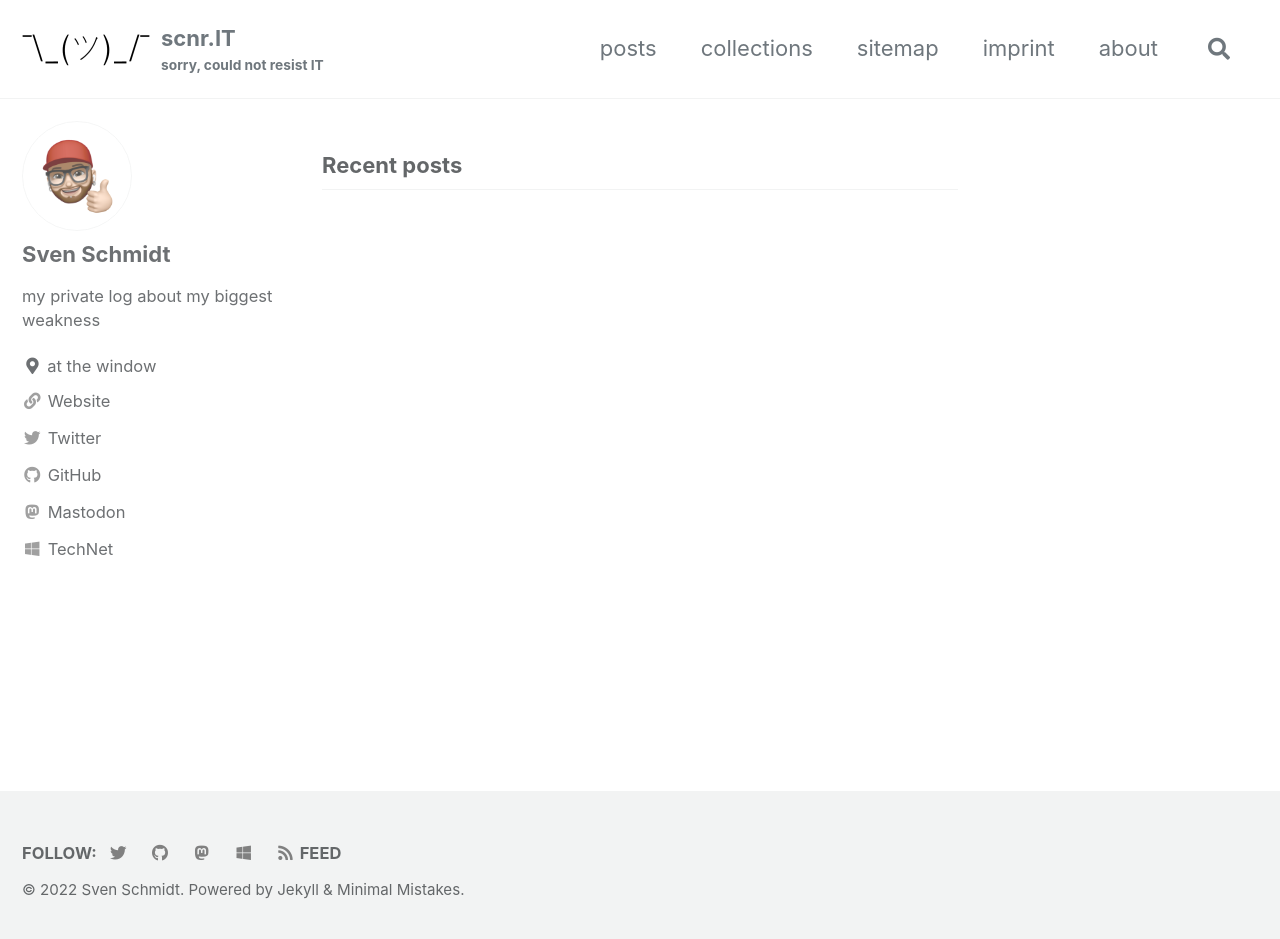
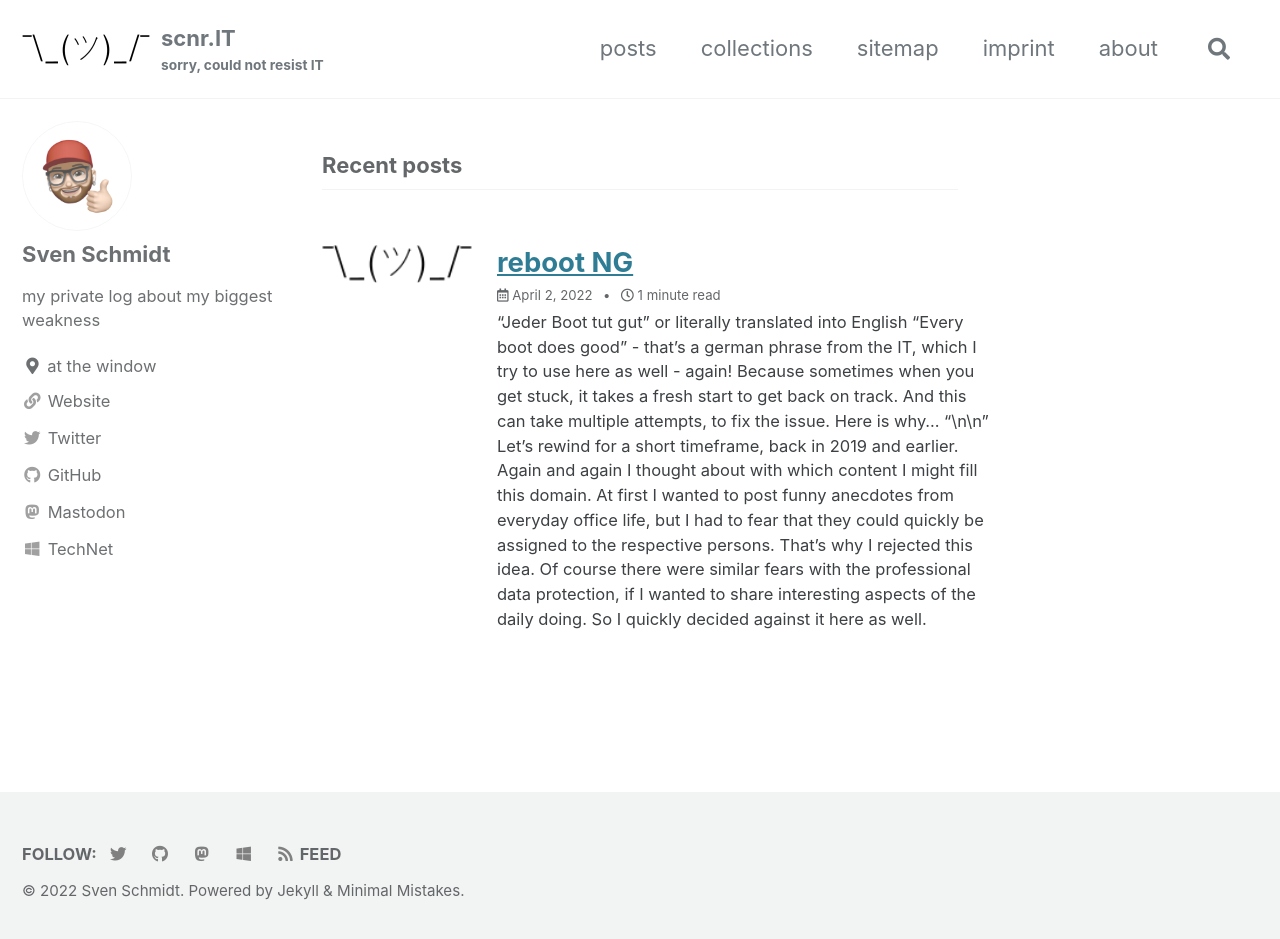
Before and after one commit to SvenCSchmidt/svencschmidt.github.io, a Jekyll site: the page built from index.html, in a window 1280 px wide and 946 px high. Shown: the top 939 px of the window. Built offline with Jekyll 4.4.1, drawn with Linux system fonts in a browser that asks for light colours; cached includes are drawn as plain includes; the list of posts is cut into pages by our own code; a file with an impossible date is left out.

Commit message:
Update 2022-04-02-reboot-ng.md

```diff
--- a/_posts/2022-04-02-reboot-ng.md
+++ b/_posts/2022-04-02-reboot-ng.md
@@ -1,6 +1,6 @@
 ---
 title: reboot NG
-date: {}
+date: 2022-04-02
 categories:
   - meta
 tags:
```
